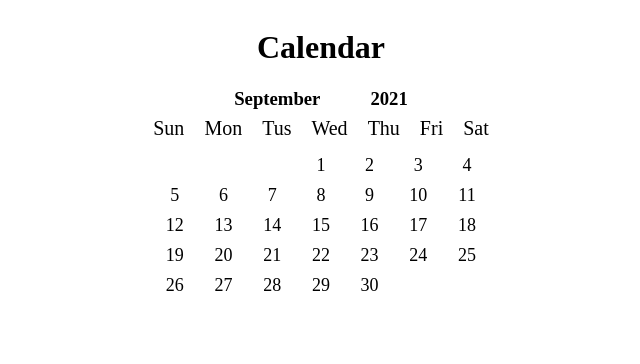
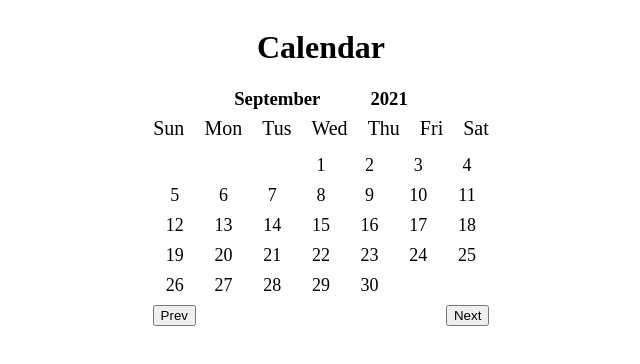
Before and after one commit to ismailEssafi/learn-VueJs, a Vue app in the folder vue3/: page / in a window 1280 px wide. Shown: the top 364 px of the page, without its empty margins (319-959 px from the left). Built offline with nearby package versions, Linux system fonts and the light colour scheme.

Commit message:
now we can switch between months

```diff
--- a/vue3/src/assets/style.css
+++ b/vue3/src/assets/style.css
@@ -48,3 +48,8 @@
 .month_year h3{
     margin:0px;
 }
+.next_prev{
+    margin-top: 8px;
+    display: flex;
+    column-gap: 250px;
+}
--- a/vue3/src/components/Calendar.vue
+++ b/vue3/src/components/Calendar.vue
@@ -14,6 +14,11 @@
             <p v-for="num in startDay()" v-bind:key="num"></p>
             <p v-for="num in numOfDays(currentYear,currentMonth)" v-bind:key="num">{{num}}</p>
         </section>
+
+        <section class="next_prev">
+            <button v-on:click="prev">Prev</button>
+            <button v-on:click="next">Next</button>
+        </section>
     </diV>
 </template>
 
@@ -22,7 +27,6 @@ export default {
     data() {
         return{
         currentYear: new Date().toLocaleString("default",{year: "numeric"}),
-        currentMonthName: new Date().toLocaleString("default",{month: "long"}),
         currentMonth: new Date().getMonth(),
         days: ["Sun","Mon","Tus","Wed","Thu","Fri","Sat"],
         };
@@ -34,8 +38,20 @@ export default {
 
         startDay(){
             return new Date(this.currentYear,this.currentMonth,1).getDay();
+        },
+        next(){
+            this.currentMonth++ ;
+        },
+        prev(){
+            this.currentMonth--;
         }
 
+    },
+
+    computed:{
+        currentMonthName(){
+            return new Date(this.currentYear,this.currentMonth).toLocaleString("default",{month: "long"});
+        },
     }
 }
 </script>
```
